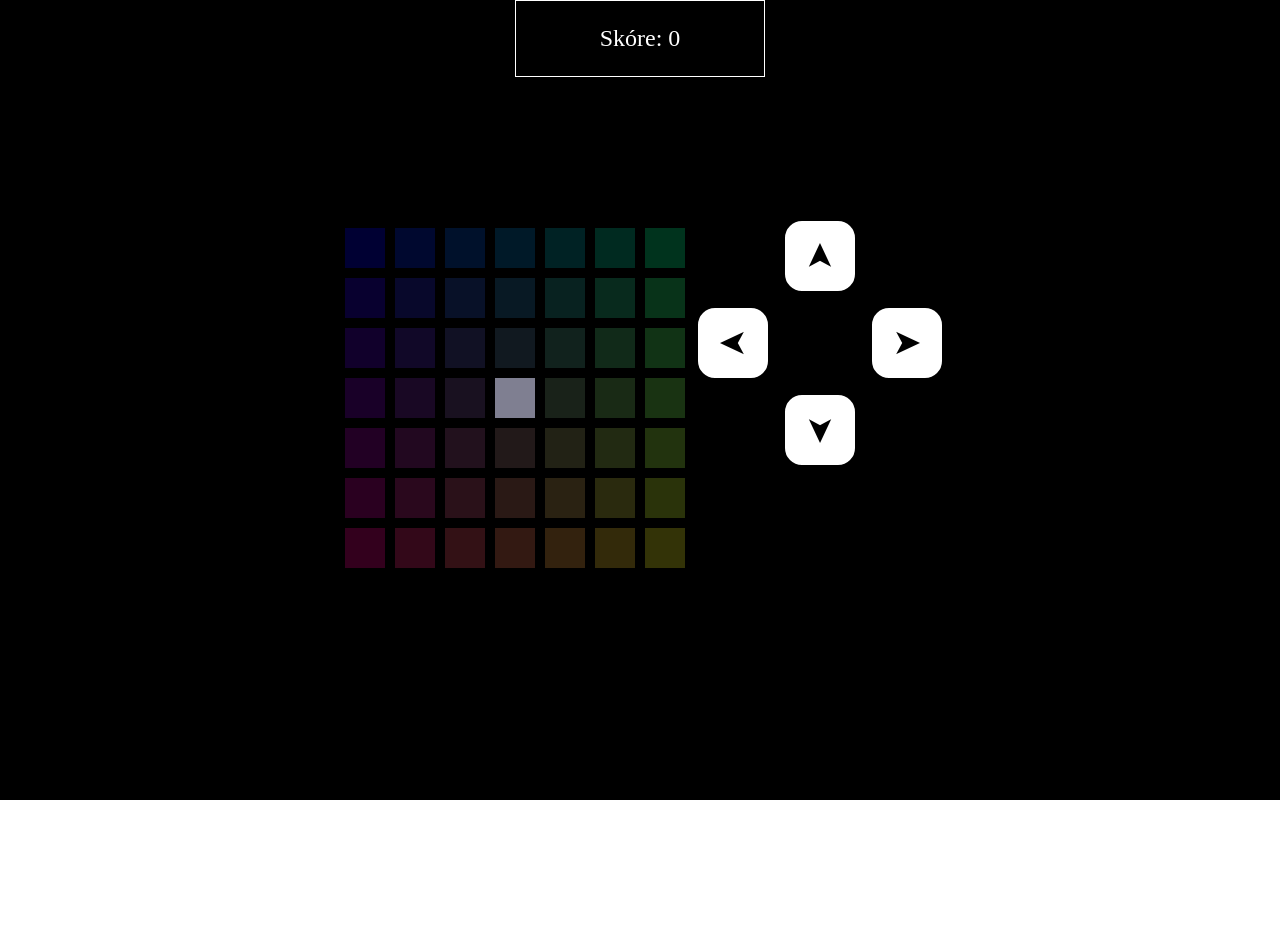
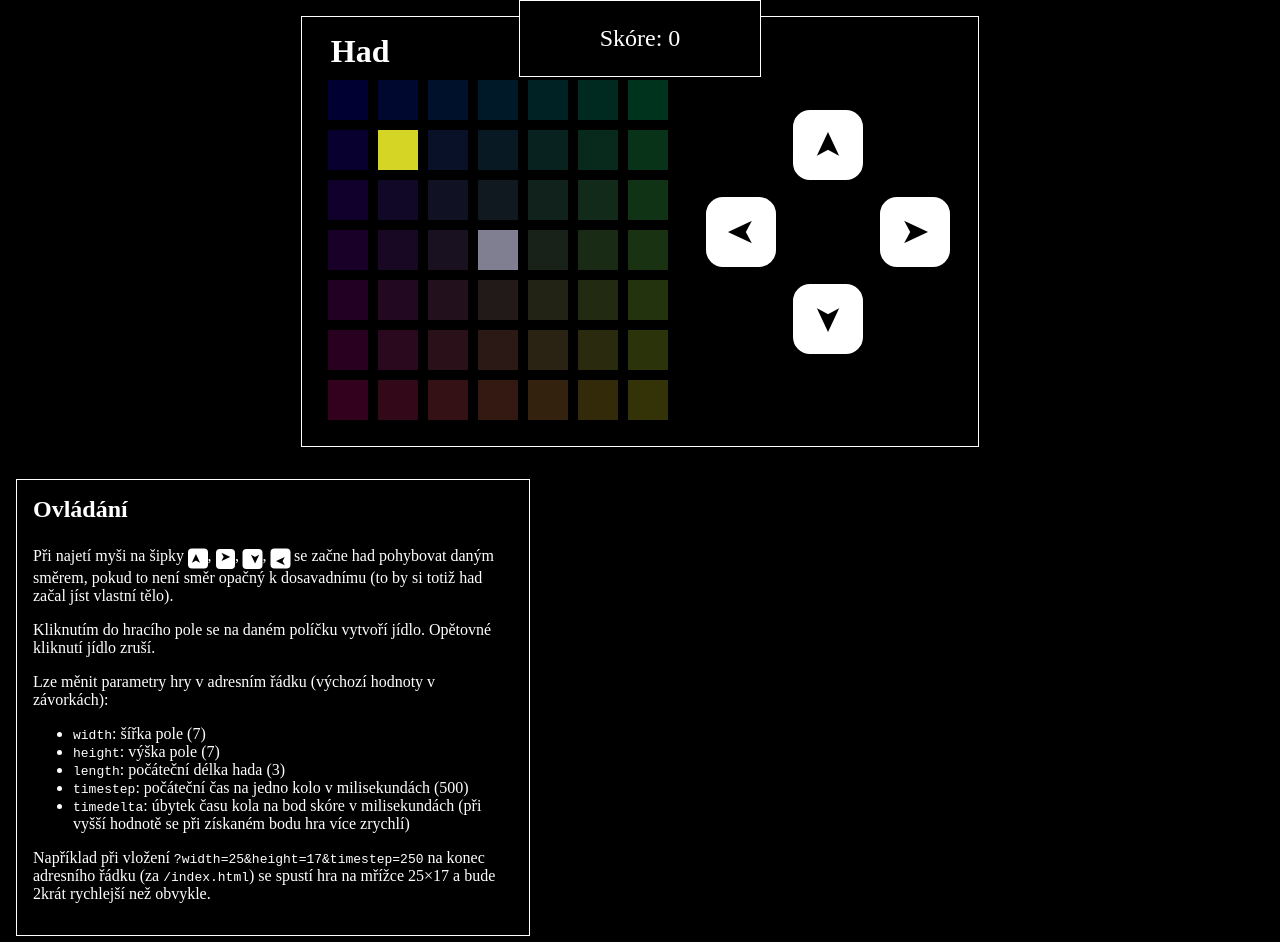
Before and after one commit to generalmimon/snake-game, a plain HTML site: page index.html in a window 1280 px wide. Before the commit the page ends 800 px from the top, so only its background shows below. Drawn offline with Linux system fonts and the light colour scheme.

Commit message:
Slightly modified for posting on GitHub

```diff
--- a/index.html
+++ b/index.html
@@ -2,13 +2,14 @@
 <html lang="cs">
 	<head>
 		<meta charset="utf-8">
-		<title>Document</title>
+		<title>Had</title>
 		<link rel="stylesheet" href="style.css">
 	</head>
 	<body>
 		<div class="score-box">Skóre: <span id="score">0</span></div>
 		<div class="page">
 		<div class="container">
+			<h1>Had</h1>
 			<canvas id="canvas"></canvas>
 			<div id="controls">
 				<span class="arrow up">&#x27A4;</span>
@@ -17,6 +18,20 @@
 				<span class="arrow down">&#x27A4;</span>
 			</div>
 		</div>
+		<div class="controls-box">
+			<h2>Ovládání</h2>
+			<p>Při najetí myši na šipky <kbd style="transform: rotate(-90deg)">&#x27A4;</kbd>, <kbd>&#x27A4;</kbd>, <kbd style="transform: rotate(90deg)">&#x27A4;</kbd>, <kbd style="transform: rotate(180deg)">&#x27A4;</kbd> se začne had pohybovat daným směrem, pokud to není směr opačný k dosavadnímu (to by si totiž had začal jíst vlastní tělo).</p>
+			<p>Kliknutím do hracího pole se na daném políčku vytvoří jídlo. Opětovné kliknutí jídlo zruší.</p>
+			<p>Lze měnit parametry hry v adresním řádku (výchozí hodnoty v závorkách): </p>
+			<ul>
+				<li><code>width</code>: šířka pole (7)</li>
+				<li><code>height</code>: výška pole (7)</li>
+				<li><code>length</code>: počáteční délka hada (3)</li>
+				<li><code>timestep</code>: počáteční čas na jedno kolo v milisekundách (500)</li>
+				<li><code>timedelta</code>: úbytek času kola na bod skóre v milisekundách (<code></code>při vyšší hodnotě se při získaném bodu hra více zrychlí)</li>
+			</ul>
+			<p>Například při vložení <code>?width=25&amp;height=17&amp;timestep=250</code> na konec adresního řádku (za <code>/index.html</code>) se spustí hra na mřížce 25×17 a bude 2krát rychlejší než obvykle.</p>
+		</div>
 		</div>
 		<script src="script.js"></script>
 	</body>
--- a/script.js
+++ b/script.js
@@ -2,8 +2,8 @@ var canv = document.getElementById("canvas"),
 	ctx = canv.getContext("2d");
 var controls = document.getElementById("controls"),
 	scoreSpan = document.getElementById("score");
-var gameInterval;
-var config = {
+var gameInterval,
+config = {
 	width: 7,
 	height: 7,
 	length: 3,
@@ -69,6 +69,14 @@ function switchFood(x, y) {
 	} else if(!isSnake(x, y)) {
 		addFood(x, y);
 	}
+}
+function giveFood() {
+	var x, y;
+	do {
+		x = Math.floor(Math.random() * config.width);
+		y = Math.floor(Math.random() * config.height);
+	} while(isSnake(x, y) || isFood(x, y));
+	addFood(x, y);
 }
 function draw() {
 	ctx.clearRect(0, 0, canv.width, canv.height);
@@ -156,6 +164,9 @@ function init() {
 		}
 	}
 	setState(snake[0][0], snake[0][1], State.On);
+	for(var i = 0, flen = Math.ceil(config.width * config.height / 110); i < flen; i++) {
+		giveFood();
+	}
 	gameInterval = window.setInterval(gameloop, config.timestep);
 }
 function click(ev) {
@@ -167,9 +178,13 @@ function click(ev) {
 	switchFood(pos.x, pos.y);
 	draw();
 }
+var isGameOver = false;
 function gameOver() {
-	alert("Prohráli jste!\nSkóre: " + score + "\nPro restart stiskněte OK.");
-	window.location.reload();
+	if(!isGameOver) {
+		isGameOver = true;
+		alert("Prohráli jste!\nSkóre: " + score + "\nPro restart stiskněte OK.");
+		window.location.reload();
+	}
 }
 function shiftSnake(deltaX, deltaY) {
 	var head = snake[0],
@@ -195,6 +210,8 @@ function shiftSnake(deltaX, deltaY) {
 		window.clearInterval(gameInterval);
 		gameInterval = window.setInterval(gameloop, timestep);
 		scoreSpan.textContent = ++score;
+
+		giveFood();
 	} else if(isSnake(newHead[0], newHead[1])) {
 		return false;
 	}
--- a/style.css
+++ b/style.css
@@ -1,8 +1,13 @@
 body {
 	margin: 0;
+	color: #fff;
+	background-color: #000;
+}
+h1 {
+	text-align: left;
+	margin: 0 .4em;
 }
 .page {
-	background-color: #000;
 	position: relative;
 	width: 100vw;
 	height: 100vh;
@@ -18,8 +23,8 @@ body {
 	position: fixed;
 	padding: 1em;
 	color: #fff;
-	z-index: 3;
-	width: 200px;
+	z-index: 10;
+	width: 8em;
 	left: 0;
 	right: 0;
 	margin: auto;
@@ -29,16 +34,21 @@ body {
 .container {
 	position: relative;
 	display: inline-block;
-
+	border: 1px solid #fff;
+	padding: 1em 300px 1em 1em;
+	margin: 1em;
 }
 #canvas {
 	float: left;
 }
 #controls {
 	width: 250px;
-	height: 250px;
-	float: left;
-	position: relative;
+    height: 250px;
+    position: absolute;
+    margin: auto;
+    right: 25px;
+    top: 0;
+    bottom: 0;
 }
 .arrow {
 	cursor: pointer;
@@ -49,6 +59,7 @@ body {
 	height: 50px;
 	padding: 10px;
 	background-color: #fff;
+	color: #000;
 	text-align: center;
 	line-height: 50px;
 	font-size: 2.2em;
@@ -80,3 +91,23 @@ body {
 	bottom: 0;
 	transform: rotate(90deg);
 }
+kbd {
+	background-color: #fff;
+	color: #000;
+	border-radius: 4px;
+	display: inline-block;
+	width: 1.5em;
+	height: 1.5em;
+	text-align: center;
+}
+.controls-box {
+	border: 1px solid #fff;
+	width: 30em;
+	text-align: left;
+	padding: 1em;
+	margin: 1em;
+}
+
+.controls-box h2 {
+	margin: 0 0 1em;
+}
```
